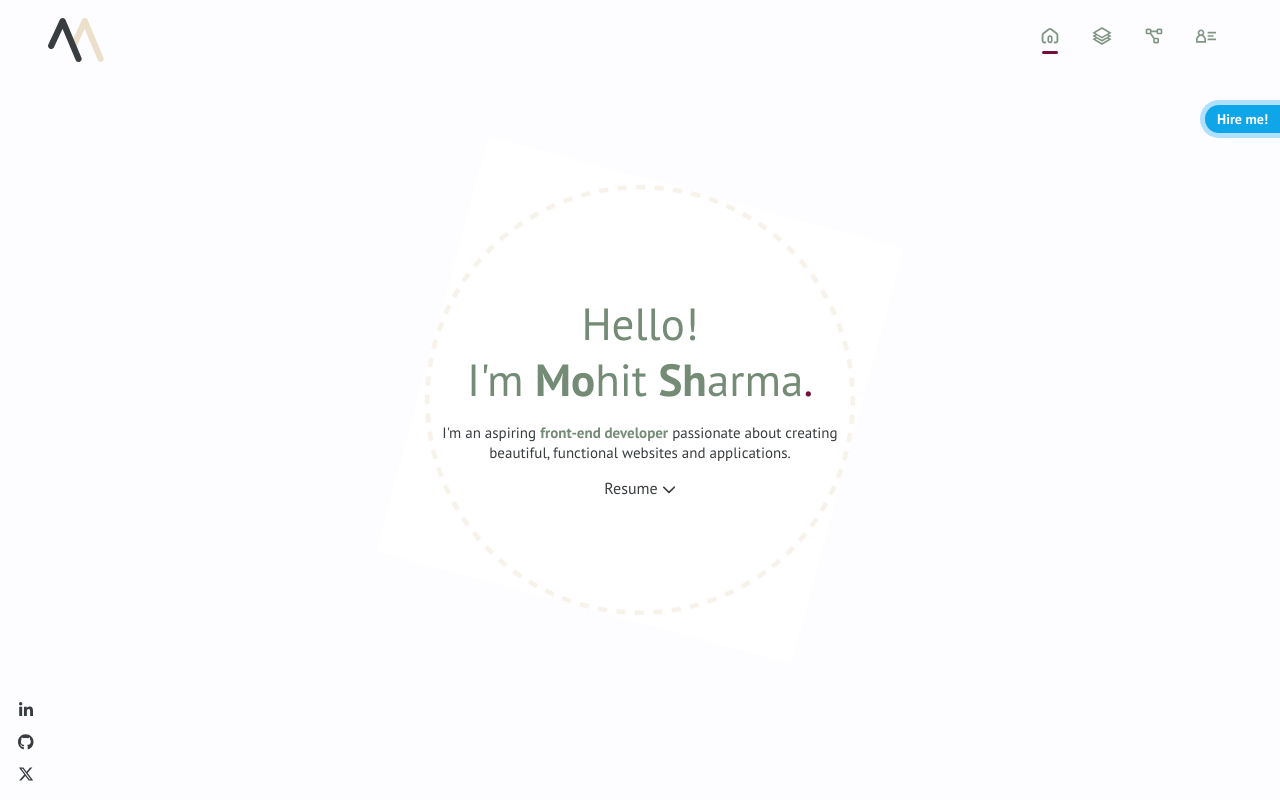
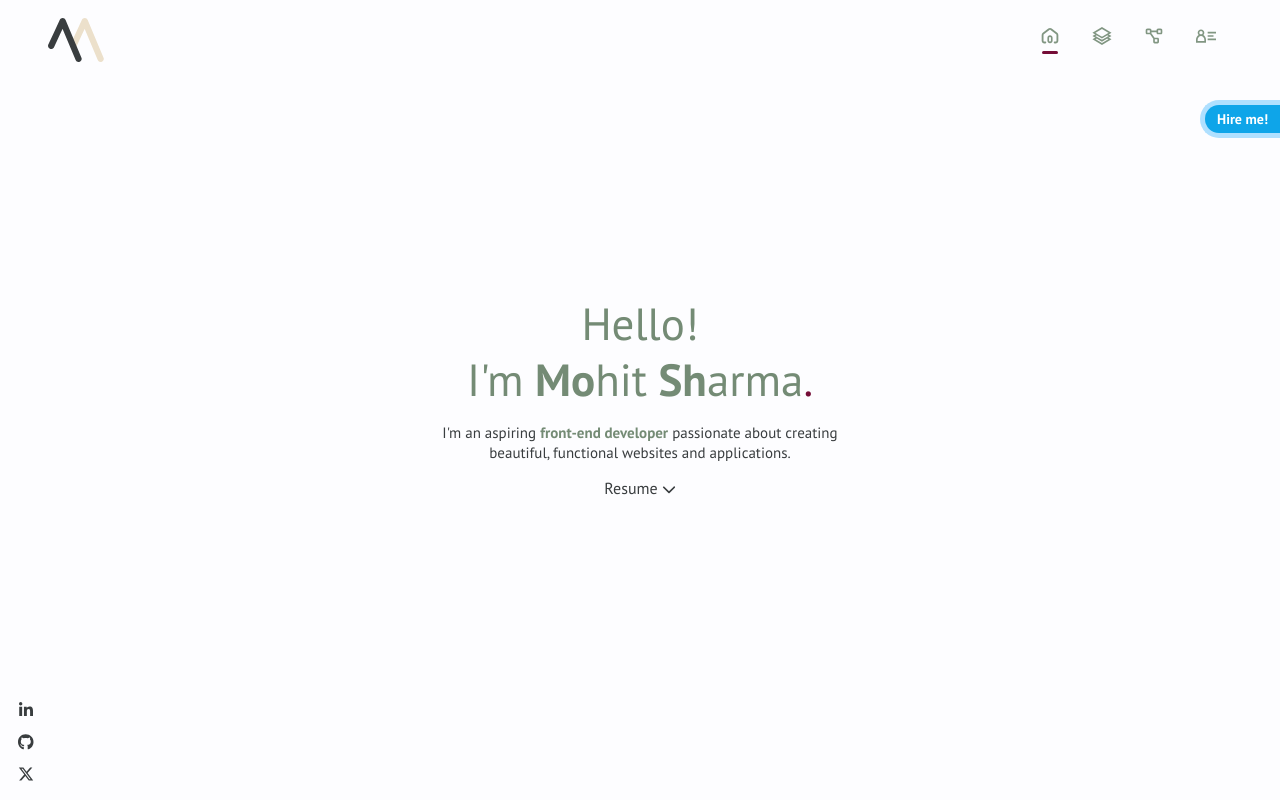
Before and after one commit to mohsha9/portfolio, a React (Vite) app in the folder my-portfolio/: page / in a window 1280 px wide. Shown: the top 800 px of the page. Built offline with nearby package versions, Linux system fonts and the light colour scheme.

Commit message:
Delete bg object from home and contact

```diff
--- a/my-portfolio/src/components/Contact/contact.jsx
+++ b/my-portfolio/src/components/Contact/contact.jsx
@@ -2,7 +2,6 @@ export default function Contact() {
 
   return (
     <section id='contact' className="flex justify-center items-center sm:h-screen w-screen">
-      <img src="public/icon/Polygon2.jpg" className='absolute w-[350px]'></img>
       <div className='flex flex-col flex-grow-1 items-center justify-center px-8 py-12 w-[85%] h-full group'>
         <h1 className='section-title whitespace-nowrap'>
           Contact me
--- a/my-portfolio/src/components/Home/home.jsx
+++ b/my-portfolio/src/components/Home/home.jsx
@@ -13,7 +13,6 @@ export default function ProfileInfo() {
       <div className="flex w-screen items-center justify-center h-screen gap-8 sm:gap-0">
 
         <div className='flex flex-col justify-center items-center p-6 z-[1] overflow-hidden'>
-          <img src='public/icon/Ellipse8.jpg' className='absolute sm:w-[430px] sm:h-[430px] min-w-[390px] z-[-1] overflow-hidden animate-spinSlow' />
           <div className='flex flex-col items-center justify-center'>
             <h6 className='text-textColor sm:leading-tight leading-8 sm:text-[45px] text-[30px] whitespace-nowrap text-center'>
               Hello! <br />
```
